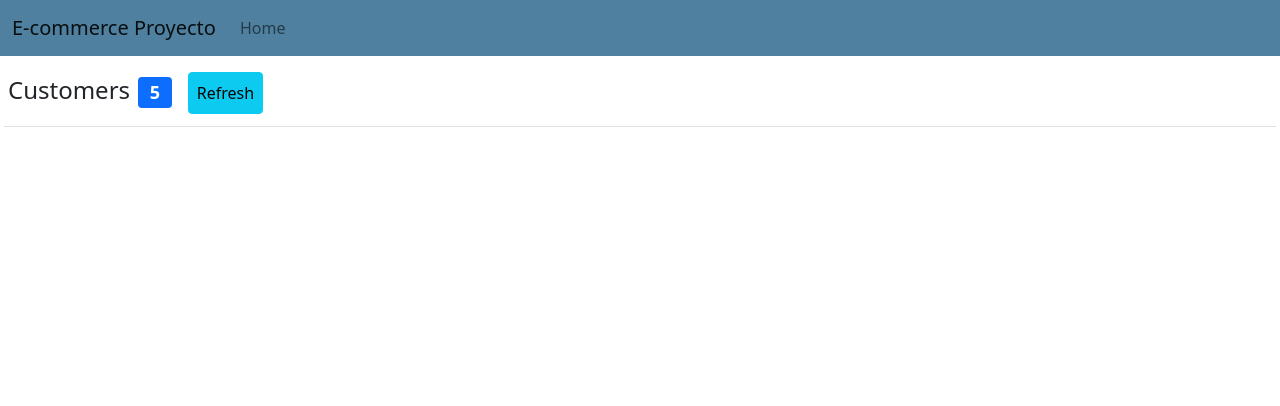
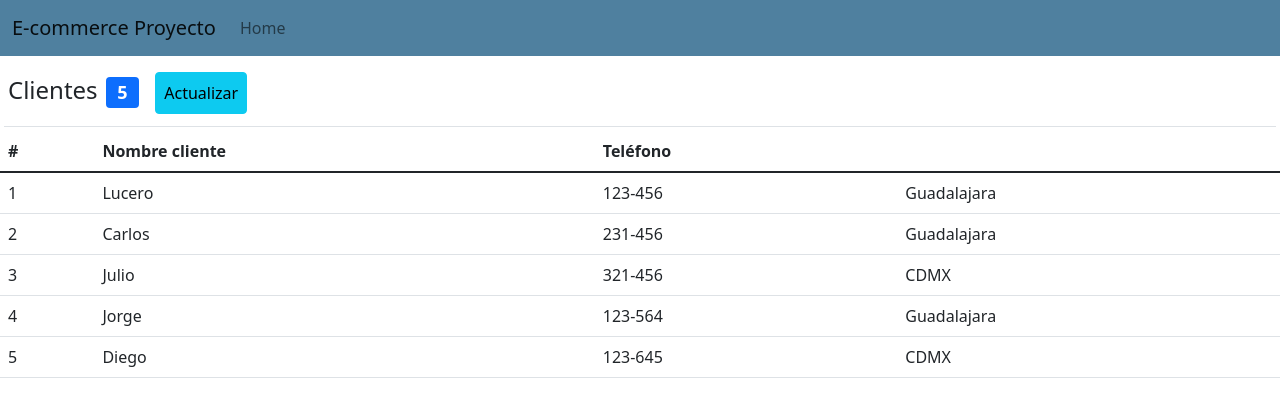
Before and after one commit to arguferi/proyecto, a React (Create React App) app: page / in a window 1280 px wide. Shown: the top 406 px of the page. Built offline with nearby package versions, Linux system fonts and the light colour scheme.

Commit message:
lista de clientes

```diff
--- a/src/MainContent.jsx
+++ b/src/MainContent.jsx
@@ -1,7 +1,32 @@
 import React, { Component } from "react";
 
 export default class MainContent extends Component {
-  state = { pageTitle: "Customers", customersCount: 5 };
+  state = {
+    pageTitle: "Clientes",
+    customersCount: 5,
+    customers: [
+      {
+        id: 1,
+        name: "Lucero",
+        phone: "123-456",
+        address: { city: "Guadalajara" },
+      },
+      {
+        id: 2,
+        name: "Carlos",
+        phone: "231-456",
+        address: { city: "Guadalajara" },
+      },
+      { id: 3, name: "Julio", phone: "321-456", address: { city: "CDMX" } },
+      {
+        id: 4,
+        name: "Jorge",
+        phone: "123-564",
+        address: { city: "Guadalajara" },
+      },
+      { id: 5, name: "Diego", phone: "123-645", address: { city: "CDMX" } },
+    ],
+  };
 
   render() {
     return (
@@ -17,9 +42,31 @@ export default class MainContent extends Component {
             className="btn btn-info m-2 p-2"
             onClick={this.onRefreshClick}
           >
-            Refresh
+            Actualizar
           </button>
         </h4>
+
+        <table className="table">
+          <thead>
+            <tr>
+              <th>#</th>
+              <th>Nombre cliente</th>
+              <th>Teléfono</th>
+            </tr>
+          </thead>
+          <tbody>
+            {this.state.customers.map((cust) => {
+              return (
+                <tr key={cust.id}>
+                  <td>{cust.id}</td>
+                  <td>{cust.name}</td>
+                  <td>{cust.phone}</td>
+                  <td>{cust.address.city}</td>
+                </tr>
+              );
+            })}
+          </tbody>
+        </table>
       </div>
     );
   }
```
